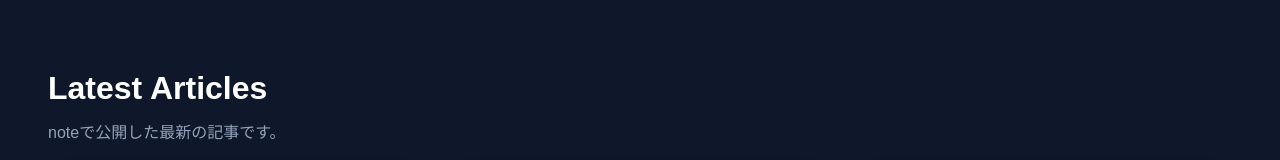
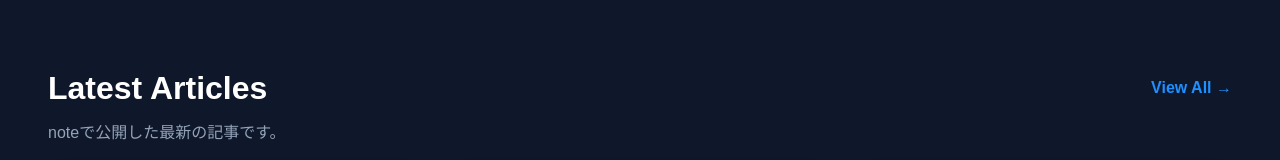
Before and after one commit to yotash/blue-jedi, a website: page index.html in a window 1280 px wide. Shown: the part 316-476 px from the top of the page. Drawn offline with Linux system fonts and the light colour scheme.

Commit message:
Add all articles archive and view all link

```diff
--- a/index.html
+++ b/index.html
@@ -83,9 +83,17 @@
 
         <section class="articles" id="articles">
 
-            <h2 class="articles__title">
-                Latest Articles
-            </h2>
+            <div class="articles__header">
+
+                <h2 class="articles__title">
+                    Latest Articles
+                </h2>
+
+                <a class="articles__view-all" href="articles.html">
+                    View All →
+                </a>
+
+            </div>
 
             <p class="articles__intro">
                 noteで公開した最新の記事です。
@@ -101,6 +109,8 @@
                 </p>
 
             </div>
+
+
 
         </section>
 
--- a/style.css
+++ b/style.css
@@ -153,6 +153,44 @@ img {
     padding: 40px 0 80px;
 }
 
+.articles__header {
+    display: flex;
+    justify-content: space-between;
+    align-items: center;
+    gap: 24px;
+}
+
+.articles__view-all {
+    position: relative;
+
+    color: dodgerblue;
+
+    text-decoration: none;
+    font-weight: bold;
+}
+
+.articles__view-all::after {
+    content: "";
+
+    position: absolute;
+    left: 0;
+    bottom: -5px;
+
+    width: 100%;
+    height: 2px;
+
+    background-color: dodgerblue;
+
+    transform: scaleX(0);
+    transform-origin: left;
+
+    transition: transform 0.25s ease;
+}
+
+.articles__view-all:hover::after {
+    transform: scaleX(1);
+}
+
 .articles__title {
     margin: 0;
 
@@ -278,6 +316,8 @@ img {
 
     line-height: 1.7;
 }
+
+
 
 .articles-page__more {
     display: block;
```
